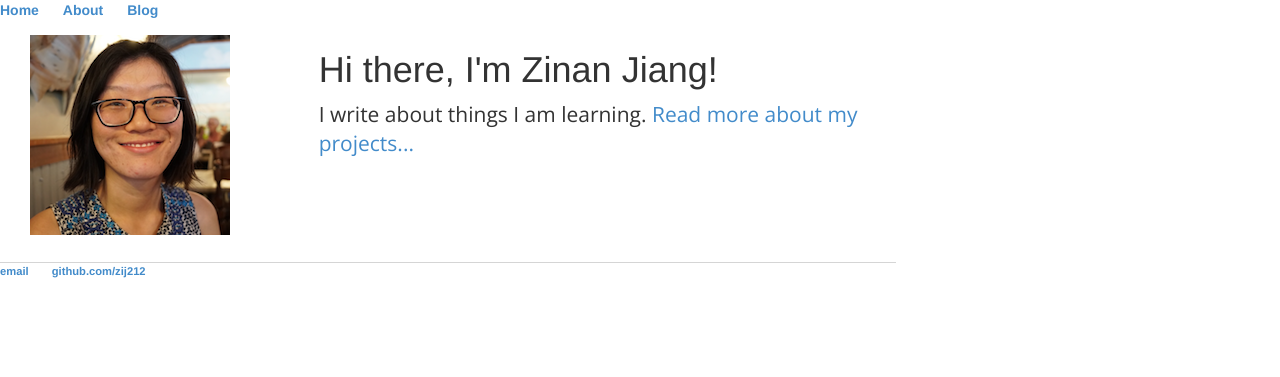
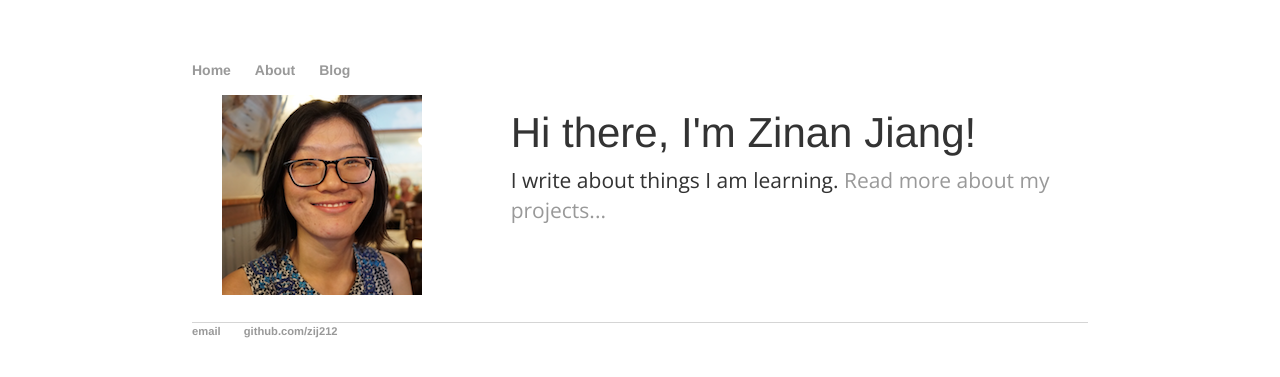
Before and after one commit to zij212/zij212.github.io, a Jekyll site: the page built from index.html, in a window 1280 px wide. Shown: the top 377 px of the page. Built offline with Jekyll 4.4.1, drawn with Linux system fonts in a browser that asks for light colours.

Commit message:
Update default.html

```diff
--- a/_layouts/default.html
+++ b/_layouts/default.html
@@ -3,8 +3,8 @@
 		<head>
 			<title>{{ page.title }}</title>
 <!-- 			link to main stylesheet -->
+			<link href="/css/bootstrap.css" rel="stylesheet">
 			<link href="/css/main.css" rel="stylesheet" type="text/css" >
-			<link href="/css/bootstrap.css" rel="stylesheet">
 		</head>
 		<body>
 			<nav>
```
